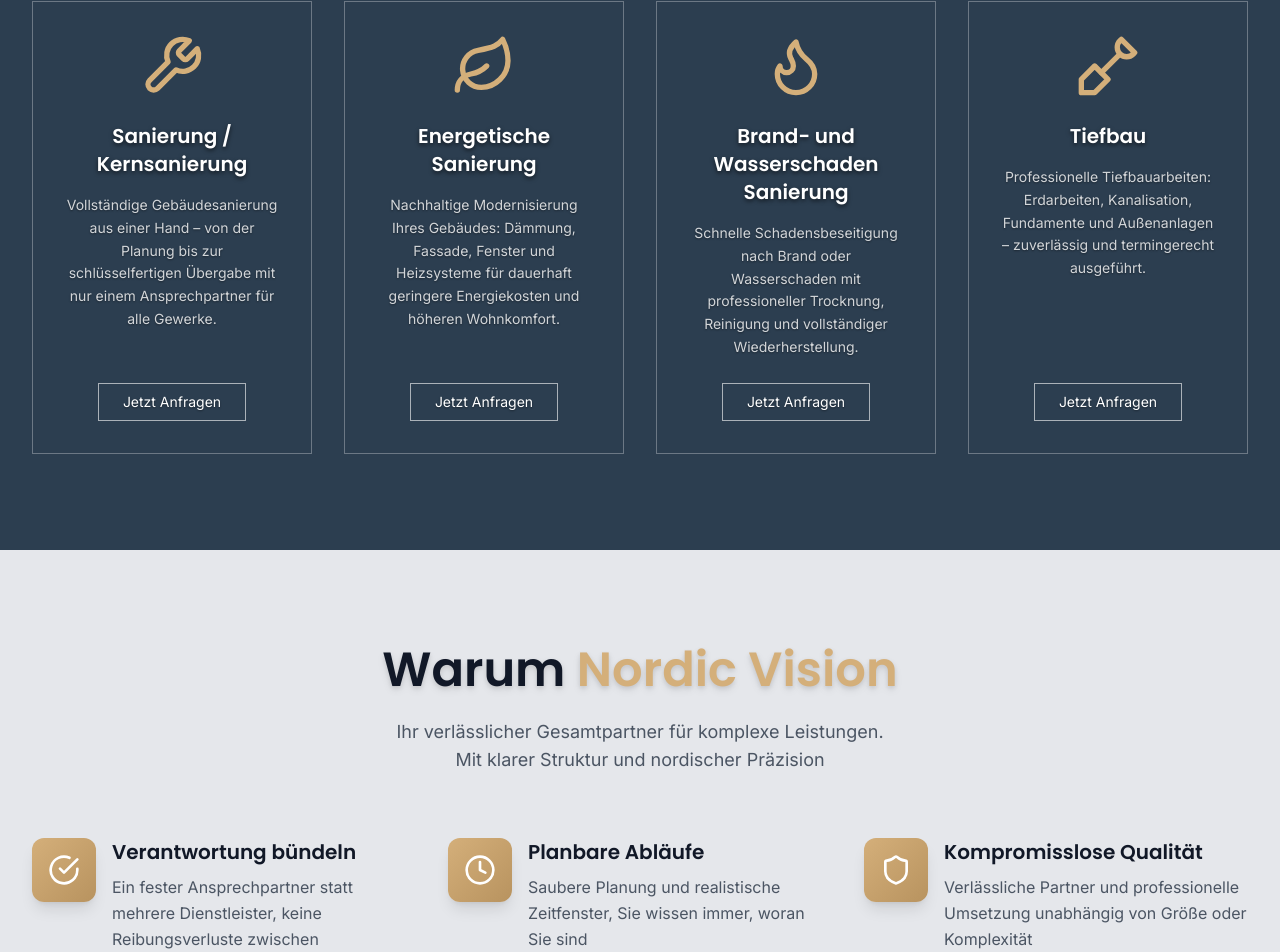
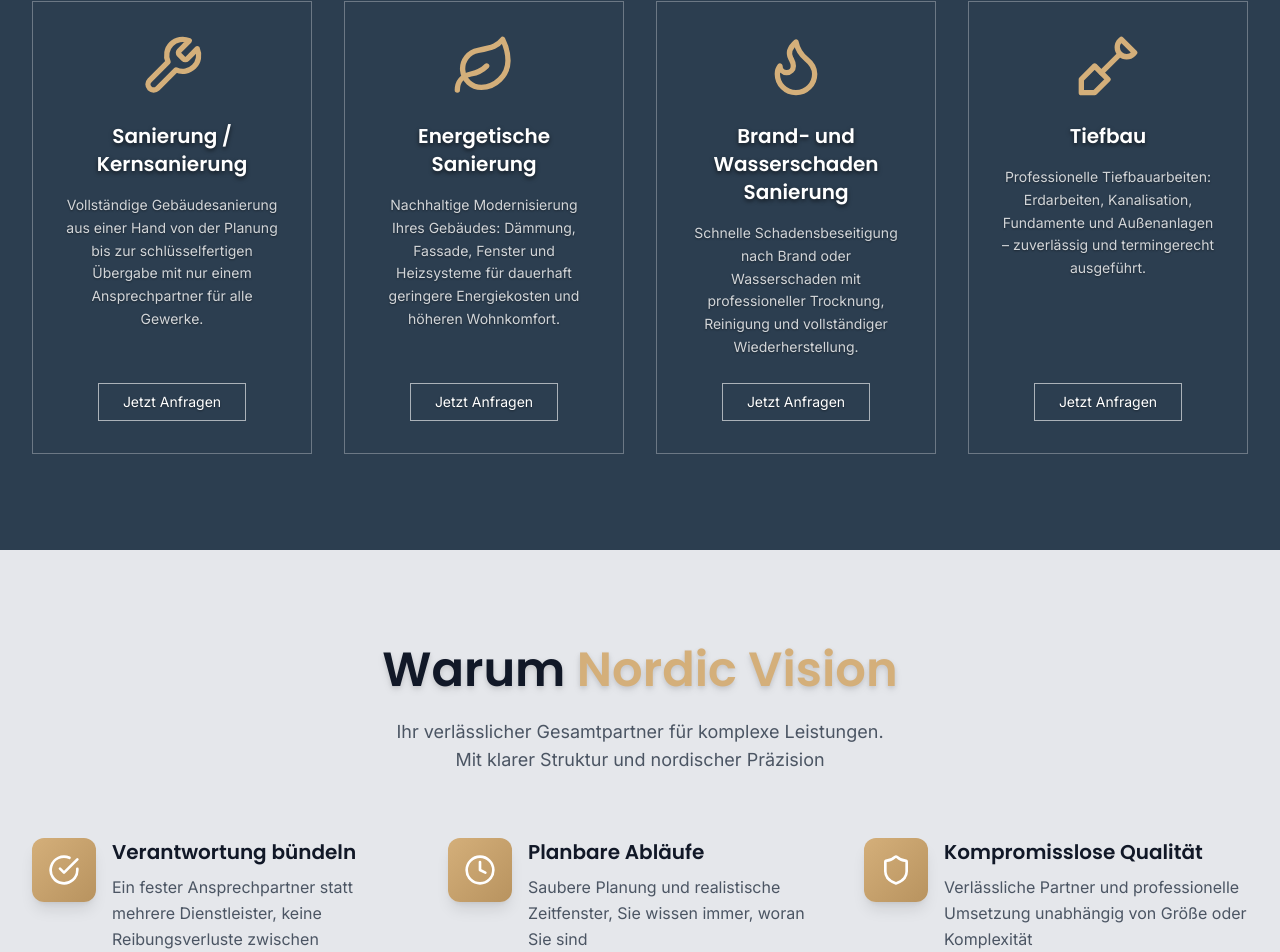
Before and after one commit to dr0394/nordicbausanierung, a React (Vite) app: page / in a window 1280 px wide. Shown: the part 1663-2615 px from the top of the page. Built offline with nearby package versions, Linux system fonts and the light colour scheme; no server answers.

Commit message:
Updated Services.tsx

```diff
--- a/src/components/Services.tsx
+++ b/src/components/Services.tsx
@@ -5,7 +5,7 @@ const Services = ({ onContactClick }: { onContactClick: () => void }) => {
     {
       icon: Wrench,
       title: 'Sanierung / Kernsanierung',
-      description: 'Vollständige Gebäudesanierung aus einer Hand – von der Planung bis zur schlüsselfertigen Übergabe mit nur einem Ansprechpartner für alle Gewerke.',
+      description: 'Vollständige Gebäudesanierung aus einer Hand von der Planung bis zur schlüsselfertigen Übergabe mit nur einem Ansprechpartner für alle Gewerke.',
     },
     {
       icon: Leaf,
```
